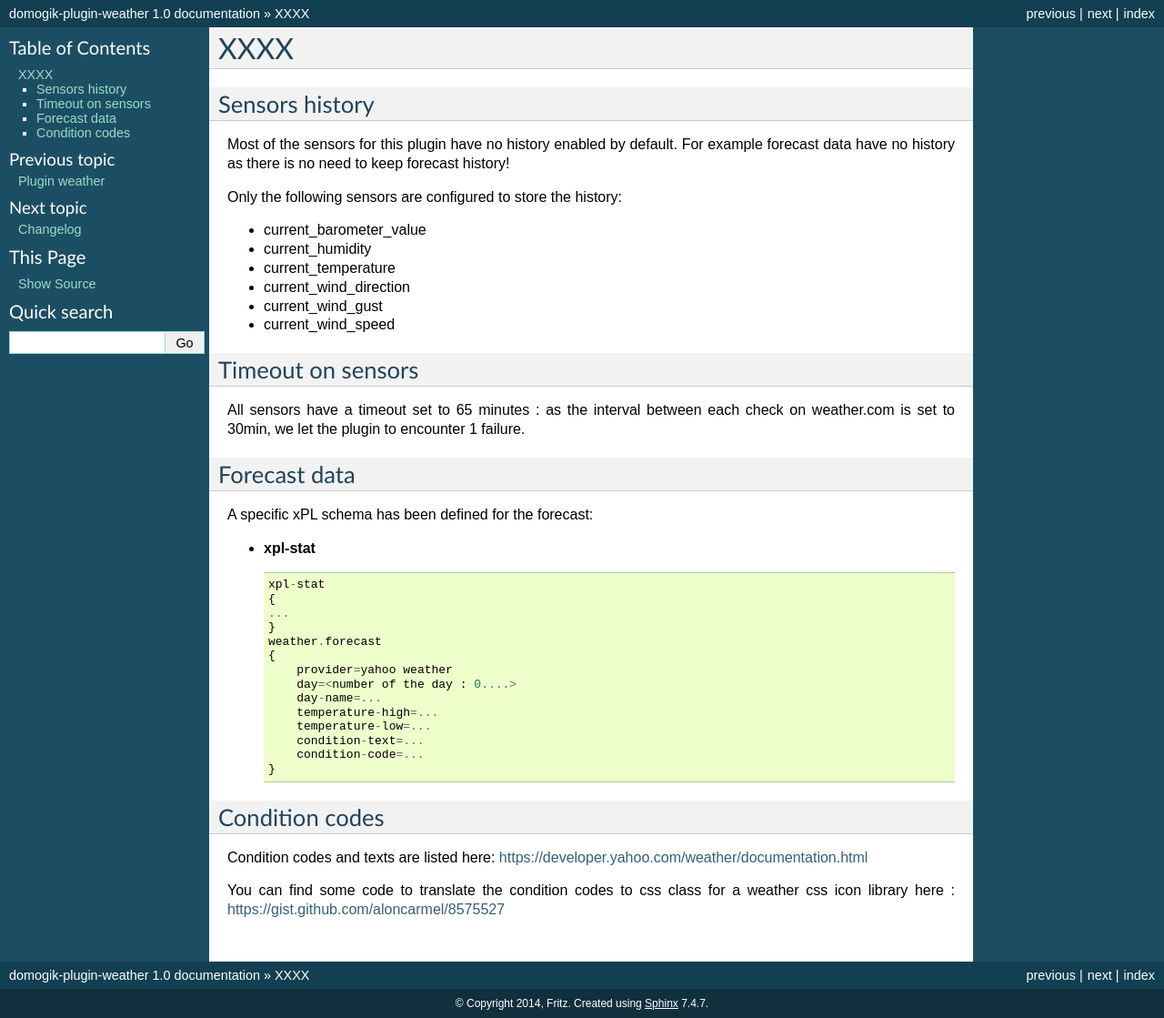
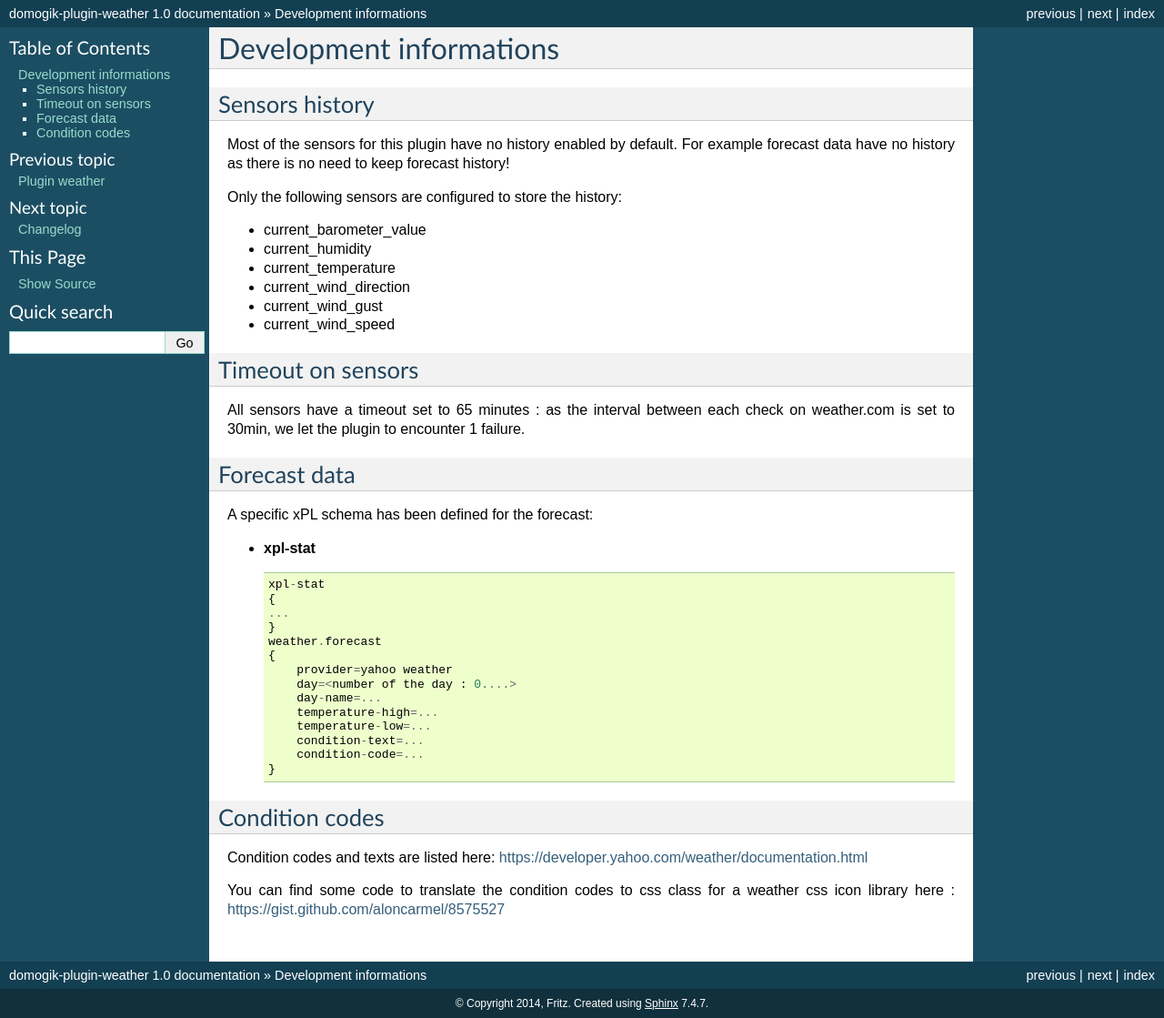
Before and after one commit to fritz-smh/domogik-plugin-weather, a Sphinx documentation site: the page built from docs/dev.txt, in a window 1280 px wide. Shown: the whole page at 91% size. Built offline with Sphinx 7.4.7, drawn with Linux system fonts in a browser that asks for light colours.

Commit message:
Doc : fix title

```diff
--- a/docs/dev.txt
+++ b/docs/dev.txt
@@ -1,6 +1,6 @@
-====
-XXXX
-====
+========================
+Development informations
+========================
 
 
 Sensors history
```
